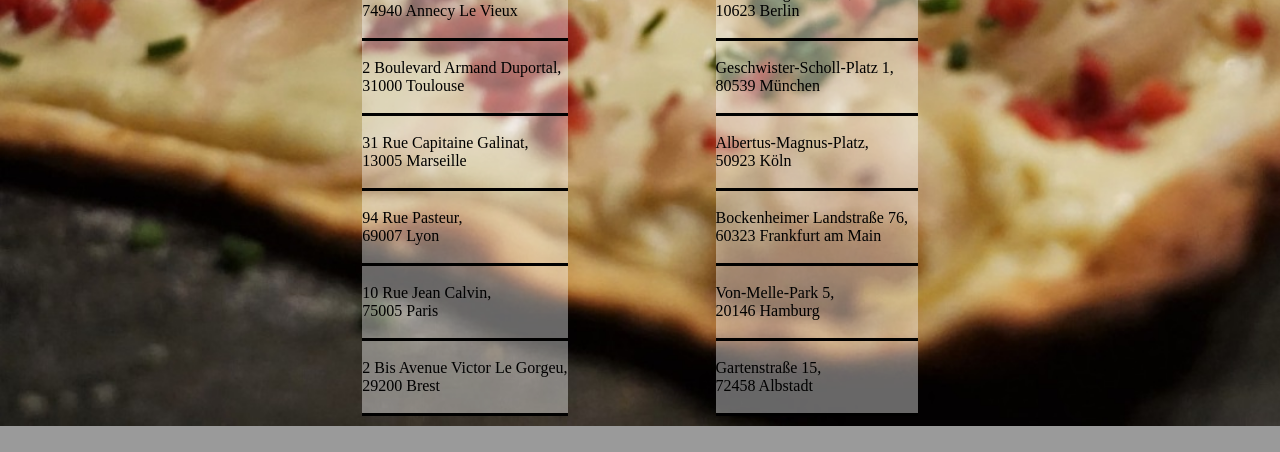
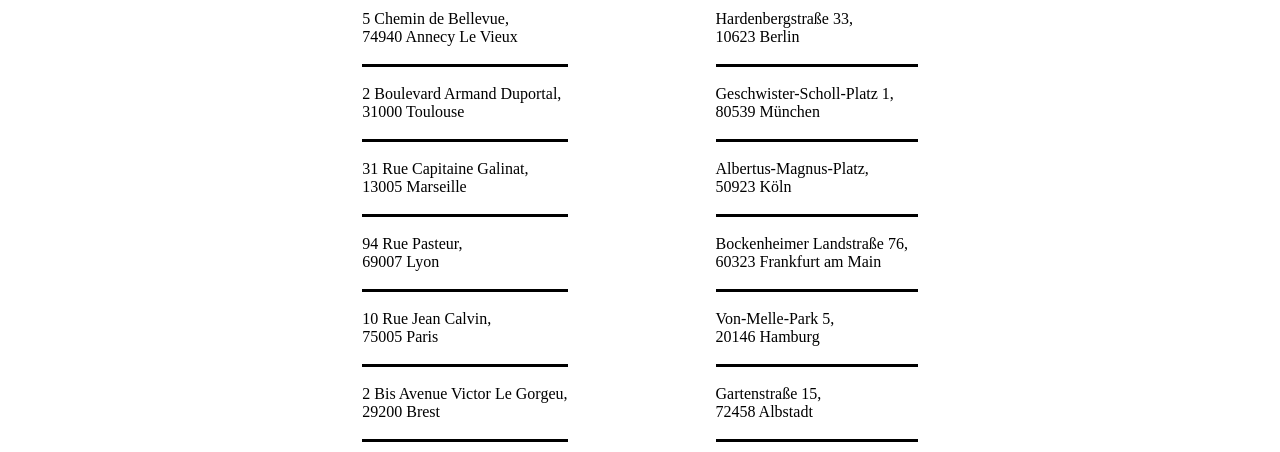
Before and after one commit to karabenemsi/germanfrenchfood, a PHP site: page / in a window 1280 px wide. Shown: the part 582-1034 px from the top of the page. Before the commit the page ends 1008 px from the top, so only its background shows below. Run offline with PHP 8.4, Linux system fonts and the light colour scheme.

Commit message:
Update style.css

```diff
--- a/location/style.css
+++ b/location/style.css
@@ -3,10 +3,9 @@
 	padding: 0px;
 }
 
-main
+p
 {
-	background-image: url(flammenkueche.jpg);
-	background-size: cover;
+margin-top: 2%;
 }
 
 @media screen and (min-width: 580px) {
```
